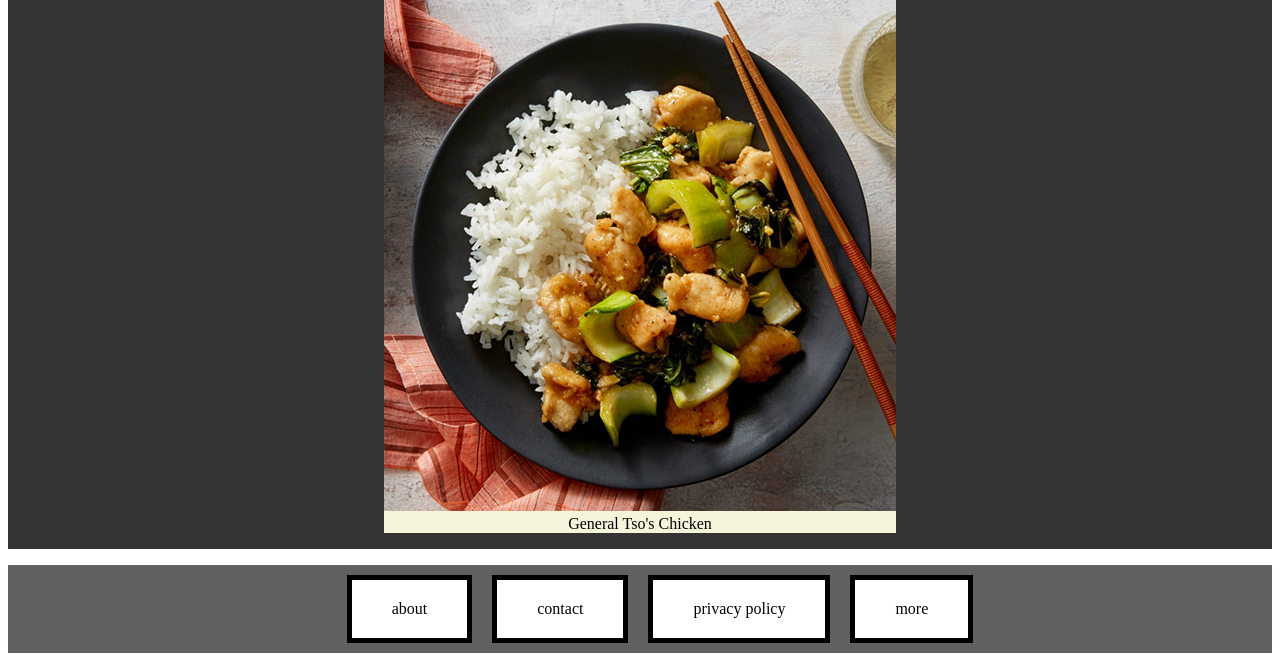
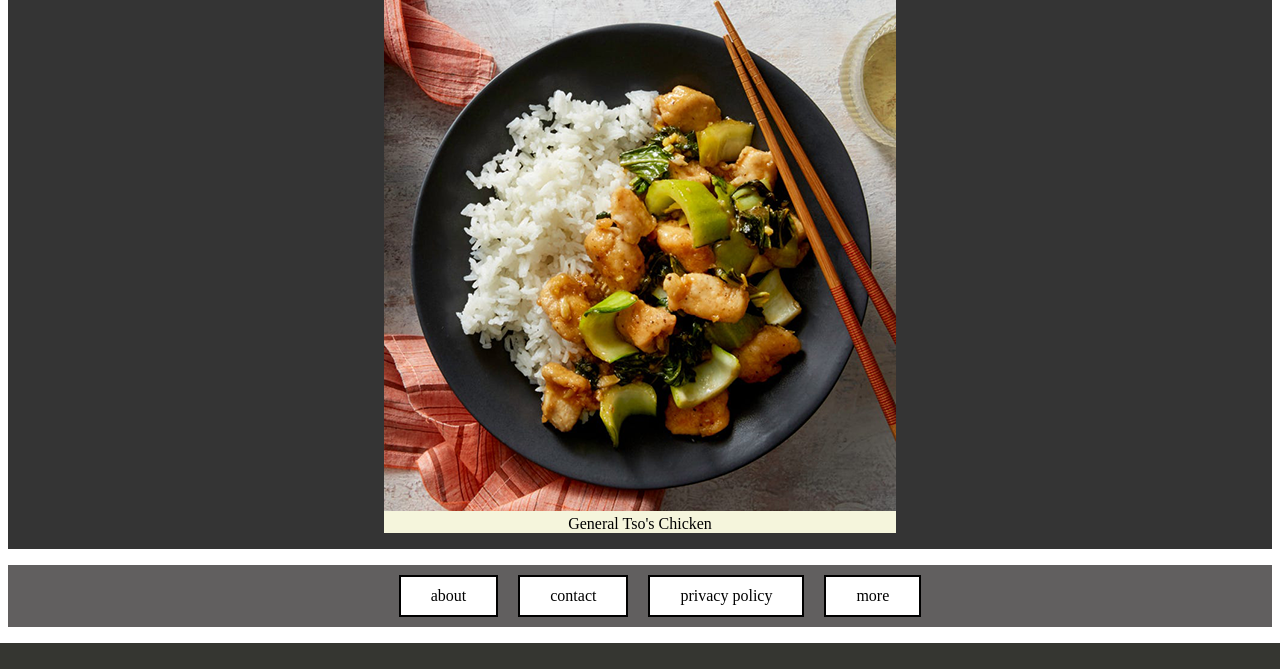
Before and after one commit to Gavincochrane2/idm232-gjc56, a PHP site: page / in a window 1280 px wide. Shown: the part 2491-3160 px from the top of the page. After the commit the page ends 3134 px from the top, so only its background shows below. Run offline with PHP 8.4, Linux system fonts and the light colour scheme.

Commit message:
document title

```diff
--- a/general.css
+++ b/general.css
@@ -52,11 +52,11 @@ ul {
 
 
 li {
-    padding: 20px;
-    padding-left: 40px;
-    padding-right: 40px;
+    padding: 10px;
+    padding-left: 30px;
+    padding-right: 30px;
     margin: 10px;
-    border: 5px;
+    border: 2px;
     border-color: black;
     border-style: solid;
     background-color: white;
--- a/index.html
+++ b/index.html
@@ -2,7 +2,7 @@
 <html>
 
 <head>
-  <title>Static Main Menu</title>
+  <title>Chef's Table</title>
   <link rel="stylesheet" href="general.css">
 </head>
 
```
